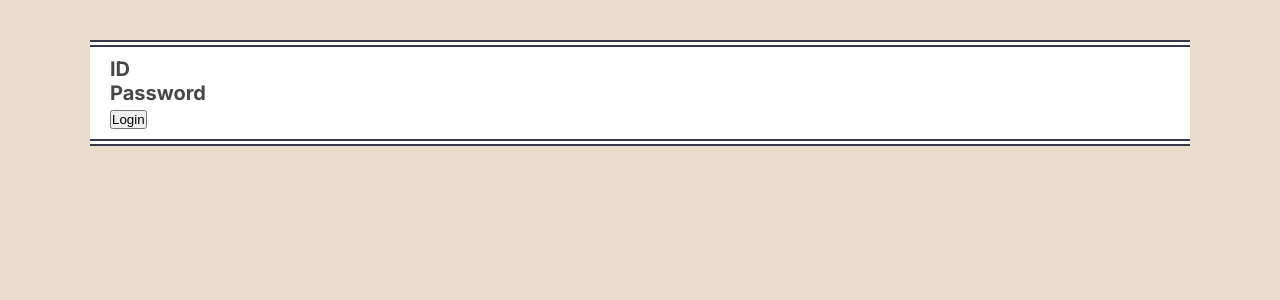
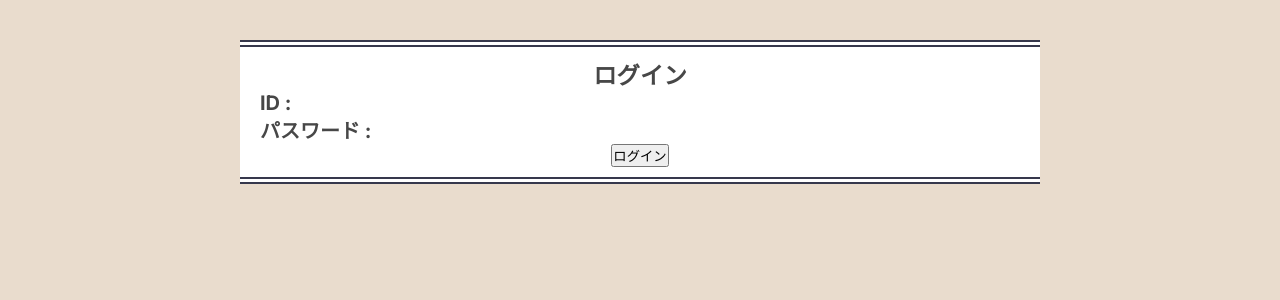
Before and after one commit to KakinokiKanta/tkg-frontend, a Next.js app: page /login in a window 1280 px wide. Shown: the top 300 px of the page. Built offline with nearby package versions, Linux system fonts and the light colour scheme.

Commit message:
update: ログインフォームっぽいUIの実装

```diff
--- a/src/app/(authentication)/login/login.module.scss
+++ b/src/app/(authentication)/login/login.module.scss
@@ -9,4 +9,13 @@
   background: #fff; /*背景色*/
   border-top: double 7px var(--charcoal); /*左線*/
   border-bottom: double 7px var(--charcoal); /*右線*/
+
+  h3 {
+    text-align: center;
+  }
+
+  button {
+    display: block;
+    margin: 0 auto;
+  }
 }
--- a/src/app/(authentication)/login/page.tsx
+++ b/src/app/(authentication)/login/page.tsx
@@ -1,3 +1,4 @@
+import { Form } from "@/components/Form";
 import styles from "./login.module.scss";
 
 const Login = () => {
@@ -5,9 +6,8 @@ const Login = () => {
     <main>
       <section>
         <div className={styles.container}>
-          <p>ID</p>
-          <p>Password</p>
-          <button>Login</button>
+          <h3>ログイン</h3>
+          <Form />
         </div>
       </section>
     </main>
--- a/src/app/globals.scss
+++ b/src/app/globals.scss
@@ -7,7 +7,7 @@
   --charcoal: #36384c;
 
   /* 数値定義 */
-  --section-max_width: 1100px;
+  --section-max_width: 800px;
   --section-width: 90%;
 }
 
--- /dev/null
+++ b/src/components/Form/index.tsx
@@ -0,0 +1,18 @@
+"use client";
+
+import styles from "./Form.module.scss";
+
+export const Form = () => {
+  const handleSubmit = async () => {
+    const result = await console.log("login!");
+  };
+
+  return (
+    <form onSubmit={handleSubmit}>
+      <p>ID : </p>
+
+      <p>パスワード : </p>
+      <button>ログイン</button>
+    </form>
+  );
+};
```
Also changed, not shown: src/components/Form/Form.module.scss (added).
